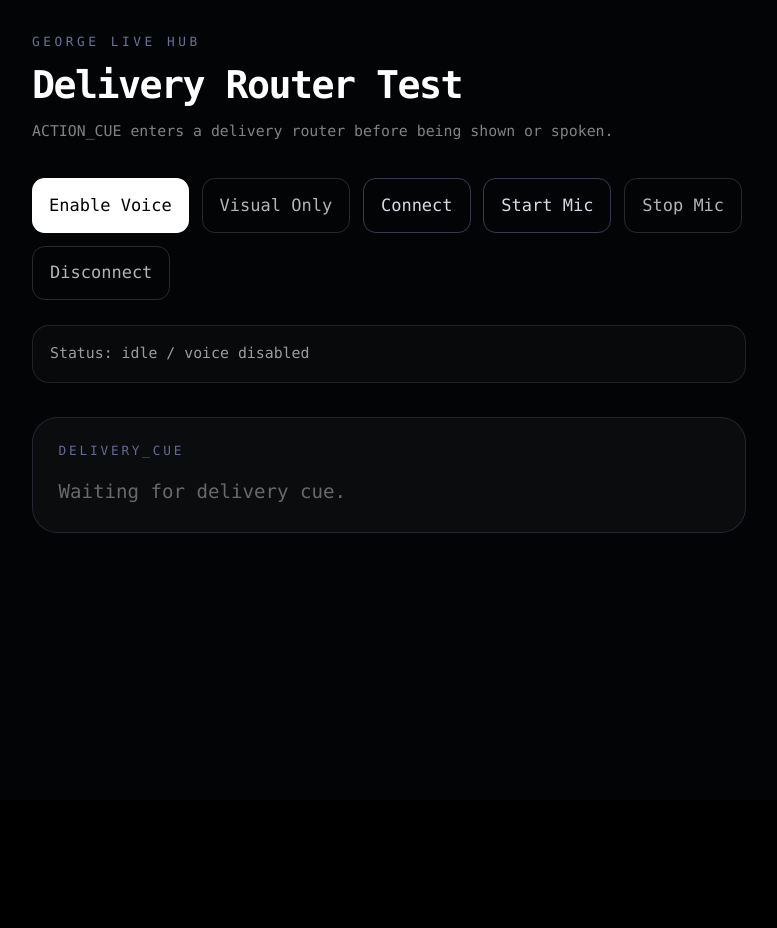
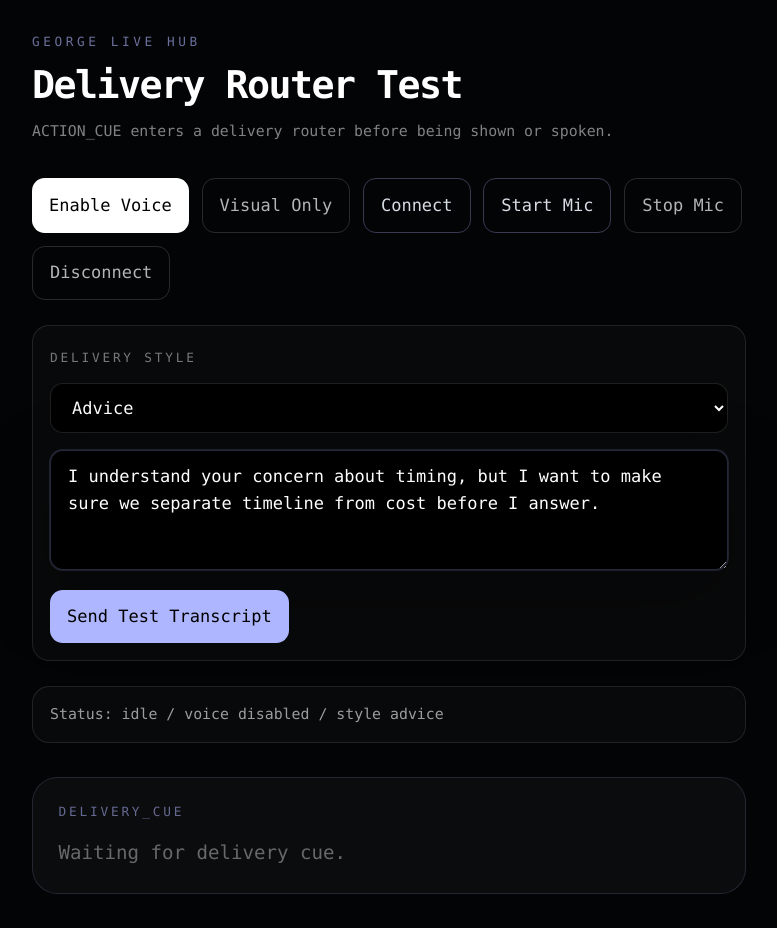
Before and after one commit to LesKemVal/ai-clarity, a Next.js app: page /george/live-delivery-test in a window 1280 px wide. Shown: the whole page, without its empty margins (251-1028 px from the left). Before the commit the page ends 800 px from the top, so only its background shows below. Built offline with nearby package versions, Linux system fonts and the light colour scheme.

Commit message:
Add LIVE delivery style test controls

```diff
--- a/app/george/live-delivery-test/page.tsx
+++ b/app/george/live-delivery-test/page.tsx
@@ -3,10 +3,12 @@
 import { useEffect, useRef, useState } from 'react'
 import { useGeorgeLiveHub } from '@/hooks/george/live-hub/useGeorgeLiveHub'
 import { routeGeorgeDeliveryCue } from '@/lib/george/live-delivery/delivery-router'
-import type { GeorgeDeliveryCue } from '@/lib/george/live-delivery/types'
+import type { GeorgeDeliveryCue, GeorgeLiveDeliveryStyle } from '@/lib/george/live-delivery/types'
 
 export default function LiveDeliveryTestPage() {
   const [voiceEnabled, setVoiceEnabled] = useState(false)
+  const [deliveryStyle, setDeliveryStyle] = useState<GeorgeLiveDeliveryStyle>('advice')
+  const [testTranscript, setTestTranscript] = useState('I understand your concern about timing, but I want to make sure we separate timeline from cost before I answer.')
   const [deliveryCue, setDeliveryCue] = useState<GeorgeDeliveryCue | null>(null)
   const lastSpokenRef = useRef('')
 
@@ -18,6 +20,7 @@ export default function LiveDeliveryTestPage() {
           voiceEnabled,
           room: 'test room',
           pressure: actionCue.category,
+          deliveryStyle,
         },
       })
 
@@ -93,6 +96,7 @@ export default function LiveDeliveryTestPage() {
                 chair: 'founder',
                 objective: 'close interest',
                 knownContext: 'DELIVERY_CUE router test',
+                deliveryStyle,
               })
             }
             className="rounded-xl border border-[#AEB6FF]/30 px-4 py-3 text-sm font-semibold text-[#D7DBE4]"
@@ -125,8 +129,42 @@ export default function LiveDeliveryTestPage() {
           </button>
         </div>
 
+
+        <div className="mt-6 rounded-2xl border border-white/10 bg-white/[0.025] p-4">
+          <label className="text-xs uppercase tracking-[0.22em] text-white/45">
+            Delivery style
+          </label>
+
+          <select
+            value={deliveryStyle}
+            onChange={(event) => setDeliveryStyle(event.target.value as GeorgeLiveDeliveryStyle)}
+            className="mt-3 w-full rounded-xl border border-white/12 bg-black px-4 py-3 text-sm text-white"
+          >
+            <option value="cue">Cue</option>
+            <option value="advice">Advice</option>
+            <option value="line">Line</option>
+            <option value="response">Response</option>
+            <option value="expandedLine">Expanded line</option>
+            <option value="continue">Continue</option>
+          </select>
+
+          <textarea
+            value={testTranscript}
+            onChange={(event) => setTestTranscript(event.target.value)}
+            className="mt-4 min-h-[120px] w-full rounded-xl border border-white/12 bg-black px-4 py-3 text-sm leading-6 text-white"
+          />
+
+          <button
+            type="button"
+            onClick={() => hub.sendTranscript(testTranscript, true)}
+            className="mt-3 rounded-xl bg-[#AEB6FF] px-4 py-3 text-sm font-semibold text-black"
+          >
+            Send Test Transcript
+          </button>
+        </div>
+
         <div className="mt-6 rounded-2xl border border-white/10 bg-white/[0.025] p-4 text-sm text-white/60">
-          Status: {hub.status} / voice {voiceEnabled ? 'enabled' : 'disabled'}
+          Status: {hub.status} / voice {voiceEnabled ? 'enabled' : 'disabled'} / style {deliveryStyle}
           {hub.error && <div className="mt-2 text-red-200">{hub.error}</div>}
         </div>
 
--- a/hooks/george/live-hub/useGeorgeLiveHub.ts
+++ b/hooks/george/live-hub/useGeorgeLiveHub.ts
@@ -103,6 +103,23 @@ export function useGeorgeLiveHub(params?: {
     setStatus('idle')
   }, [stopMic])
 
+  const sendTranscript = useCallback((text: string, isFinal = true) => {
+    const clean = String(text || '').trim()
+
+    if (!clean) return
+
+    if (!transportRef.current) {
+      setError('Connect LIVE hub first.')
+      return
+    }
+
+    transportRef.current.sendJson?.({
+      type: 'TRANSCRIPT_INPUT',
+      text: clean,
+      isFinal,
+    })
+  }, [])
+
   return {
     status,
     error,
@@ -111,5 +128,6 @@ export function useGeorgeLiveHub(params?: {
     startMic,
     stopMic,
     disconnect,
+    sendTranscript,
   }
 }
```
